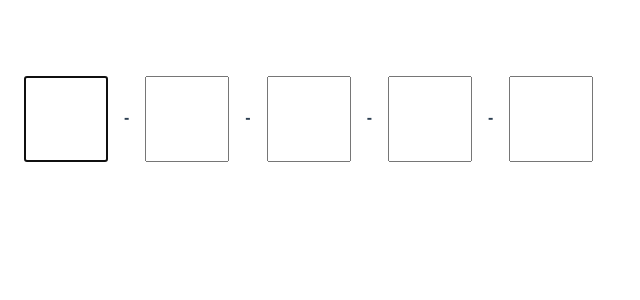
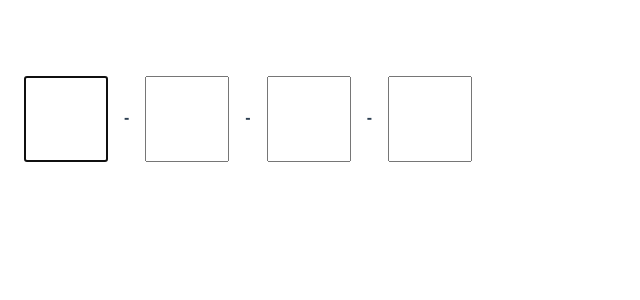
Before and after one commit to mbj36/vue-otp-input, a Vue app: page / in a window 1280 px wide. Shown: the top 300 px of the page, without its empty margins (0-640 px from the left). Built offline with nearby package versions, Linux system fonts and the light colour scheme.

Commit message:
Shit not working

```diff
--- a/src/App.vue
+++ b/src/App.vue
@@ -1,6 +1,6 @@
 <template>
   <div id="app">
-    <VueOtpInput seperator="-" :numInputs="5" shouldAutoFocus/>
+    <VueOtpInput seperator="-" :numInputs="4" shouldAutoFocus/>
   </div>
 </template>
 
--- a/src/components/VueOtpInput.vue
+++ b/src/components/VueOtpInput.vue
@@ -2,7 +2,7 @@
   <div class="div__style">
     <span v-for="i in numInputs" :key="i">
       <div class="sep">
-        <input @keydown="handleKey" :class="inputStyle ? '' : 'inputStyling'" :disabled="disabled" :style="inputStyle" type="tel" maxLength="1" ref="input" />
+        <input @keydown="handleKey" @change="handleChange" :class="inputStyle ? '' : 'inputStyling'" :disabled="disabled" :style="inputStyle" type="tel" maxLength="1" ref="input" />
         <span v-show="i < numInputs">
           <strong>{{seperator}}</strong>
         </span>
@@ -15,8 +15,7 @@
   export default {
     data() {
       return {
-        activeInput: 0,
-        otp: []
+        activeInput: 0
       };
     },
     props: {
@@ -50,7 +49,7 @@
     methods: {
       focusInput(input) {
         const { numInputs } = this;
-        this.activeInput = this.$refs.input.map(input => input.focus());
+        this.activeInput = Math.max(Math.min(numInputs - 1, input), 0);
       },
       focusNextInput() {
         const { activeInput } = this;
@@ -64,22 +63,25 @@
         switch (e.keyCode) {
           case 8:
             e.preventDefault();
-            this.focusPrevInput();
+            this.focusPrevInput(this.activeInput);
             break;
           case 46:
             e.preventDefault();
             break;
           case 37:
             e.preventDefault();
-            this.focusPrevInput();
+            this.focusPrevInput(this.activeInput);
             break;
           case 39:
             e.preventDefault();
-            this.focusNextInput();
+            this.focusNextInput(this.activeInput);
             break;
           default:
             break;
         }
+      },
+      handleChange(e) {
+        this.focusNextInput();
       }
     },
     mounted: function() {
```
